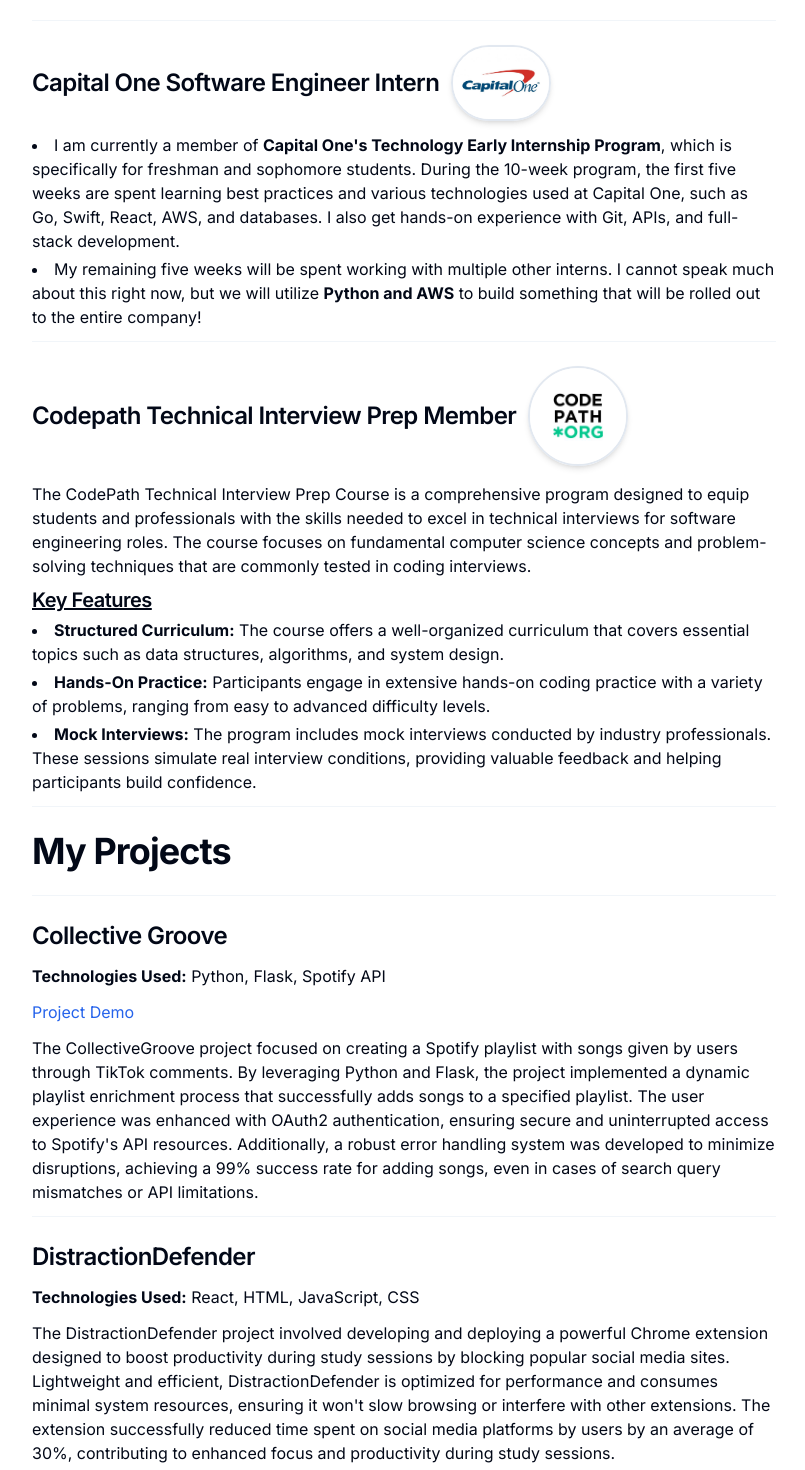
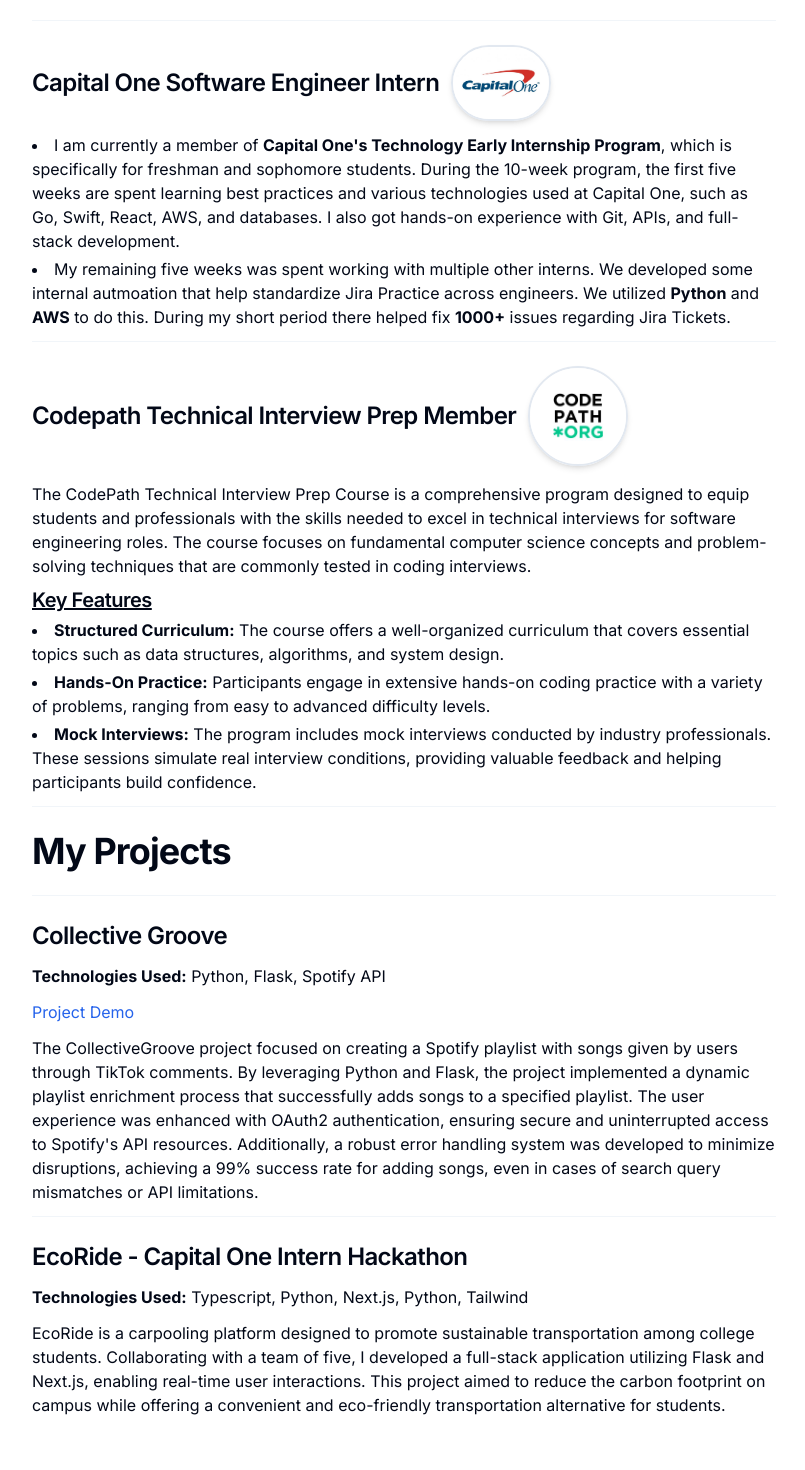
Before and after one commit to dawsonpowell07/portfolio, a Next.js app: page /experiences in a window 1280 px wide. Shown: the part 140-1610 px from the top of the page, without its empty margins (236-1041 px from the left). Built offline with nearby package versions, Linux system fonts and the light colour scheme.

Commit message:
changed projects

```diff
--- a/src/app/experiences/page.tsx
+++ b/src/app/experiences/page.tsx
@@ -39,14 +39,17 @@
             , which is specifically for freshman and sophomore students. During
             the 10-week program, the first five weeks are spent learning best
             practices and various technologies used at Capital One, such as Go,
-            Swift, React, AWS, and databases. I also get hands-on experience
+            Swift, React, AWS, and databases. I also got hands-on experience
             with Git, APIs, and full-stack development.
           </li>
           <li>
-            My remaining five weeks will be spent working with multiple other
-            interns. I cannot speak much about this right now, but we will
-            utilize <span className="font-bold">Python and AWS</span> to build
-            something that will be rolled out to the entire company!
+            My remaining five weeks was spent working with multiple other
+            interns. We developed some internal autmoation that help standardize
+            Jira Practice across engineers. We utilized{" "}
+            <span className="font-bold">Python</span> and{" "}
+            <span className="font-bold">AWS</span> to do this. During my short
+            period there helped fix <span className="font-bold">1000+</span>{" "}
+            issues regarding Jira Tickets.
           </li>
         </ul>
         <hr className="border-muted" />
@@ -130,20 +133,18 @@
         <hr className="border-muted" />
       </section>
       <section className="space-y-3">
-        <H2>DistractionDefender</H2>
+        <H2>EcoRide - Capital One Intern Hackathon</H2>
         <p>
-          <strong>Technologies Used:</strong> React, HTML, JavaScript, CSS
+          <strong>Technologies Used:</strong> Typescript, Python, Next.js,
+          Python, Tailwind
         </p>
         <p>
-          The DistractionDefender project involved developing and deploying a
-          powerful Chrome extension designed to boost productivity during study
-          sessions by blocking popular social media sites. Lightweight and
-          efficient, DistractionDefender is optimized for performance and
-          consumes minimal system resources, ensuring it won&apos;t slow
-          browsing or interfere with other extensions. The extension
-          successfully reduced time spent on social media platforms by users by
-          an average of 30%, contributing to enhanced focus and productivity
-          during study sessions.
+          EcoRide is a carpooling platform designed to promote sustainable
+          transportation among college students. Collaborating with a team of
+          five, I developed a full-stack application utilizing Flask and
+          Next.js, enabling real-time user interactions. This project aimed to
+          reduce the carbon footprint on campus while offering a convenient and
+          eco-friendly transportation alternative for students.
         </p>
       </section>
     </section>
--- a/src/app/page.tsx
+++ b/src/app/page.tsx
@@ -30,12 +30,9 @@
         </div>
       </section>
       <section className="space-y-3 text-center">
-        <H2>Ask the chatbout anything about me</H2>
+        <H2>Feel Free To Exlore My Website</H2>
         <p>
-          Click the little <Bot className="inline pb-1" /> icon in the top bar
-          to activate the AI chat. You can ask the chatbot any question about me
-          and it will find the relevant info on this website. The bot can even
-          provide links to pages you&apos;re looking for.
+          Look around and learn more about my experiences, education, hobbies, and more!
         </p>
       </section>
     </section>
--- a/src/components/Navbar.tsx
+++ b/src/components/Navbar.tsx
@@ -13,10 +13,10 @@
           <Link href="/socials">socials</Link>
 
         </nav>
-        <div className="flex items-center gap-4">
+        {/* <div className="flex items-center gap-4">
           <AIChatButton />
           <ThemeToggle />
-        </div>
+        </div> */}
       </div>
     </header>
   );
```
